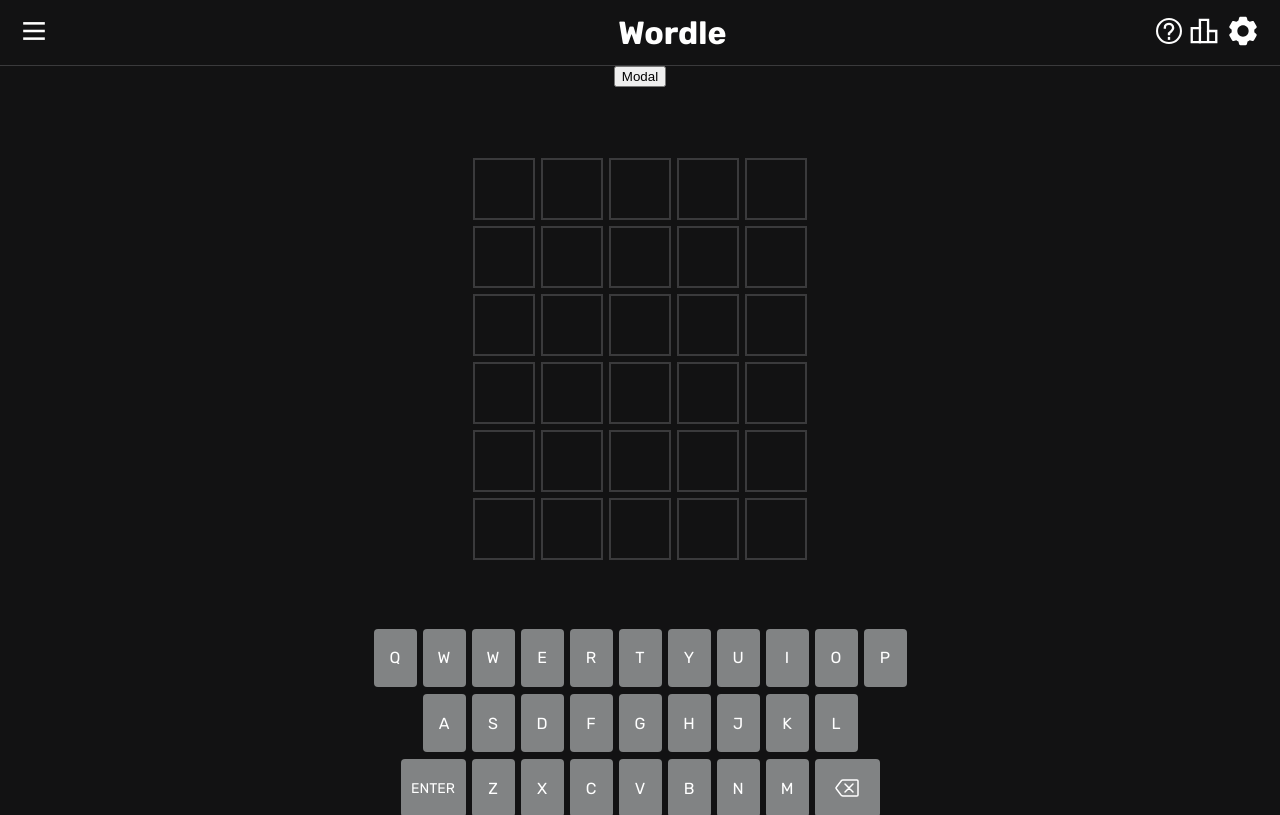
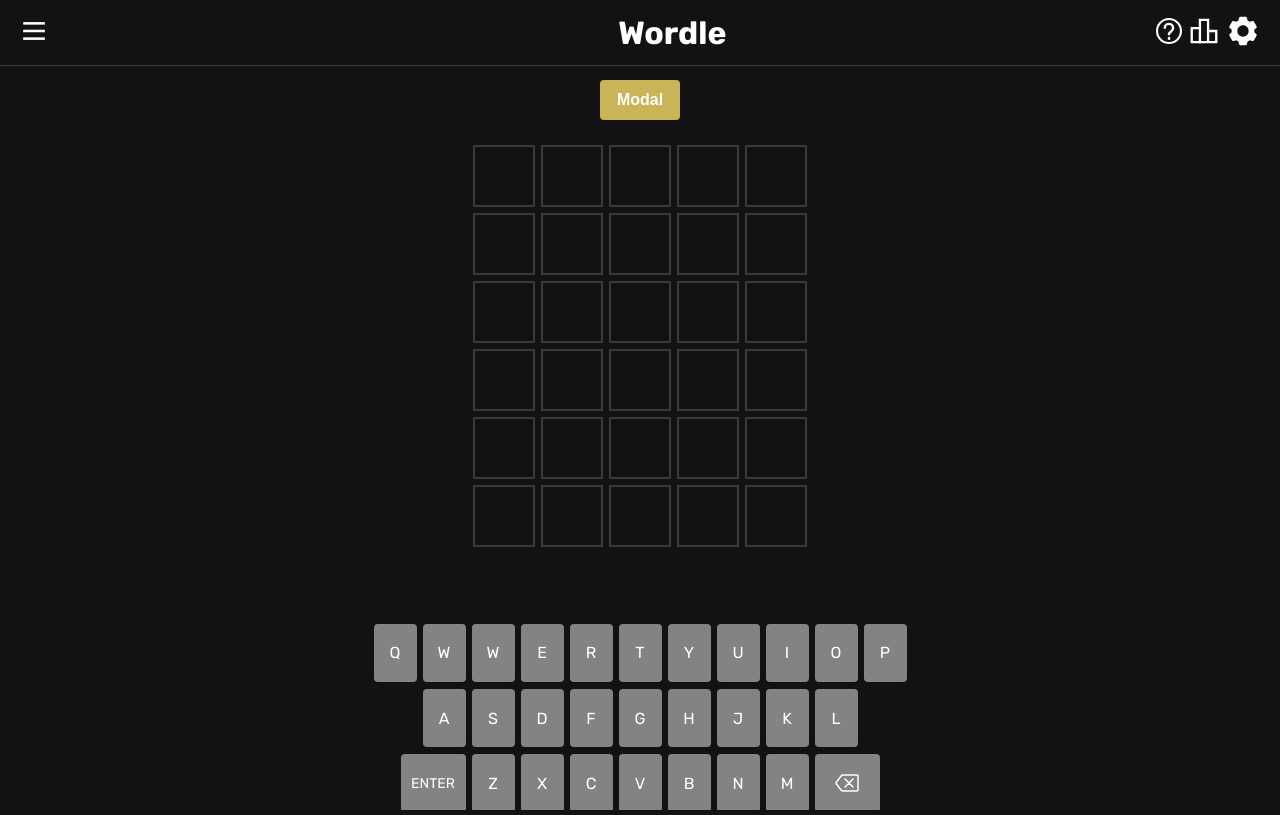
Before and after one commit to Brlaney/next-wordle, a Next.js app: page / in a window 1280 px wide. Built offline with nearby package versions, Linux system fonts and the light colour scheme.

Commit message:
it works! Yippy

```diff
--- a/src/components/Navbar/index.tsx
+++ b/src/components/Navbar/index.tsx
@@ -6,7 +6,7 @@
 import Settings from '@/components/Icons/Settings';
 import styles from '@/styles/components/Navbar.module.scss';
 
-export default function Navbar() {
+export default function Navbar({ openState, open, helpModal, statsModal, settingsModal }) {
   return (
     <div id={styles.navbar} className={styles['nav-container']}>
       <div className={styles['nav-row']}>
@@ -23,7 +23,7 @@
 
         {/* Right-end of Navbar */}
         <div id={styles.options} className={styles['nav-section']}>
-          <div id='help-modal' className={styles.item}>
+          <div id='help-modal' className={styles.item} onClick={() => openState(true)}>
             <Help />
           </div>
           <div id='stats-modal' className={styles.item}>
--- a/src/pages/index.tsx
+++ b/src/pages/index.tsx
@@ -11,18 +11,30 @@
   const [openModal, setOpenModal] = useState(false);
 
   // const [showMenu, setShowMenu] = useState(false);
-  // const [showHelpModal, setShowHelpModal] = useState(false);
-  // const [showStatsModal, setShowStatsModal] = useState(false);
-  // const [showSettingsModal, setShowSettingsModal] = useState(false);
+  const [showHelpModal, setShowHelpModal] = useState(false);
+  const [showStatsModal, setShowStatsModal] = useState(false);
+  const [showSettingsModal, setShowSettingsModal] = useState(false);
 
   return (
     <>
-      <Navbar />
+      <Navbar
+        openState={setOpenModal}
+        open={openModal}
+        helpModal={showHelpModal}
+        statsModal={showStatsModal}
+        settingsModal={showSettingsModal}
+      />
       <div className={styles.container}>
-        <button onClick={() => setOpenModal(true)} className={styles['modalBtn']}>
+        <button
+          className={styles['modal-btn']}
+          onClick={() => setOpenModal(true)}
+        >
           Modal
         </button>
-        <Modal open={openModal} onClose={() => setOpenModal(false)} />
+        <Modal
+          open={openModal}
+          onClose={() => setOpenModal(false)}
+        />
         <Body />
         <Qwerty />
       </div>
--- a/src/scss/components/Body.module.scss
+++ b/src/scss/components/Body.module.scss
@@ -3,8 +3,7 @@
 
 .main-container {
   // revert back to:
-  // height: 70vh;
-  height: 68vh;
+  height: 70vh;
   width: 80%;
   max-width: 400px;
   color: white;
--- a/src/scss/pages/Home.module.scss
+++ b/src/scss/pages/Home.module.scss
@@ -11,14 +11,21 @@
   justify-content: center;
 
   .modal-btn {
+    color: $white;
     height: 40px;
-    width: 40px;
-    background-color: aliceblue;
+    width: 80px;
+    font-size: 16px;
+    font-weight: bold;
+    background-color: $yellow;
+    border: 0;
+    border-radius: 4px;
     position: fixed;
-    top: 40%;
-    left: 50%;
-    transform: translate(-50%, -50%);
+    top: 10%;
+    align-self: center;
     z-index: 1;
-    padding: 12px 24px;
+  }
+
+  .modal-btn:hover {
+    cursor: pointer;
   }
 }
```
